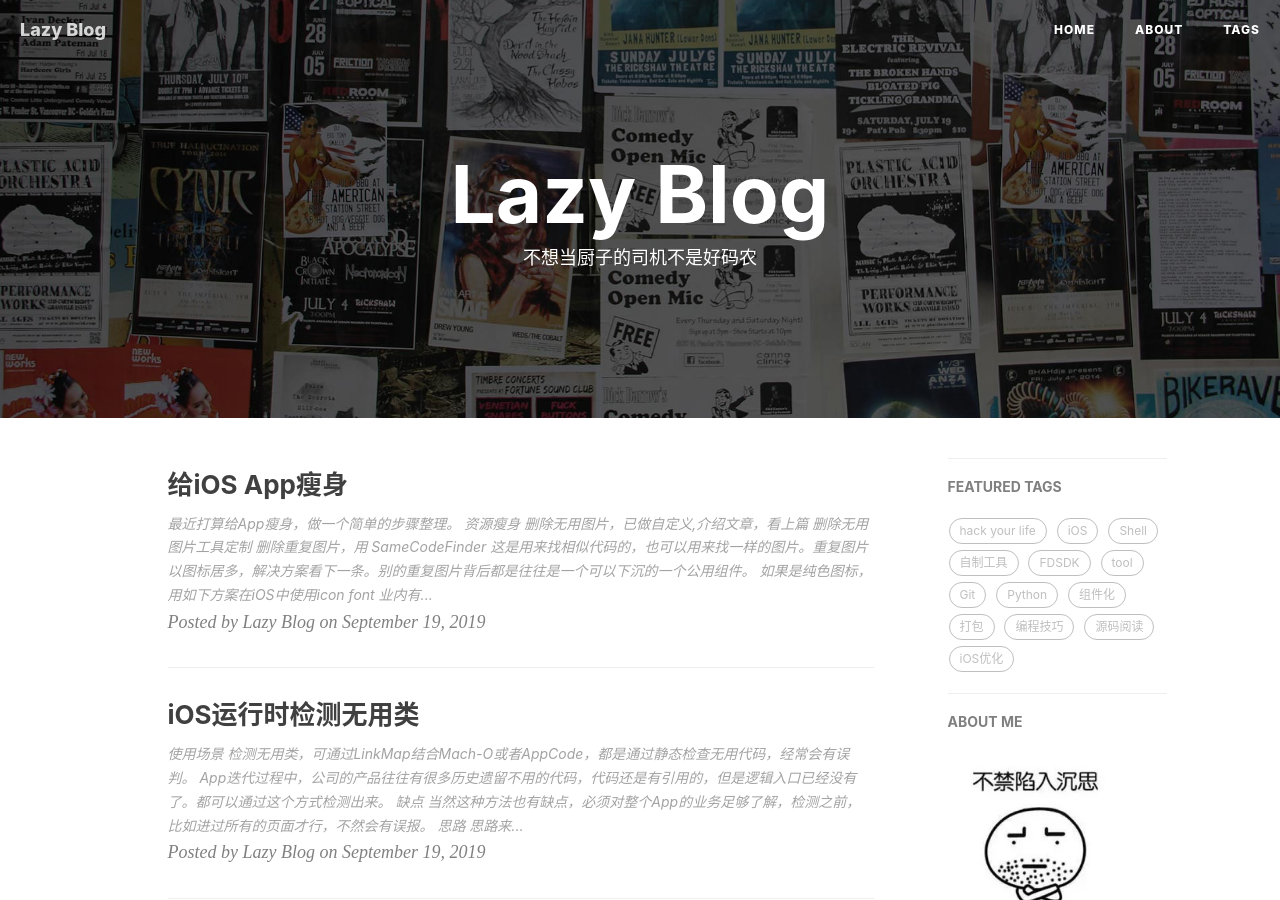
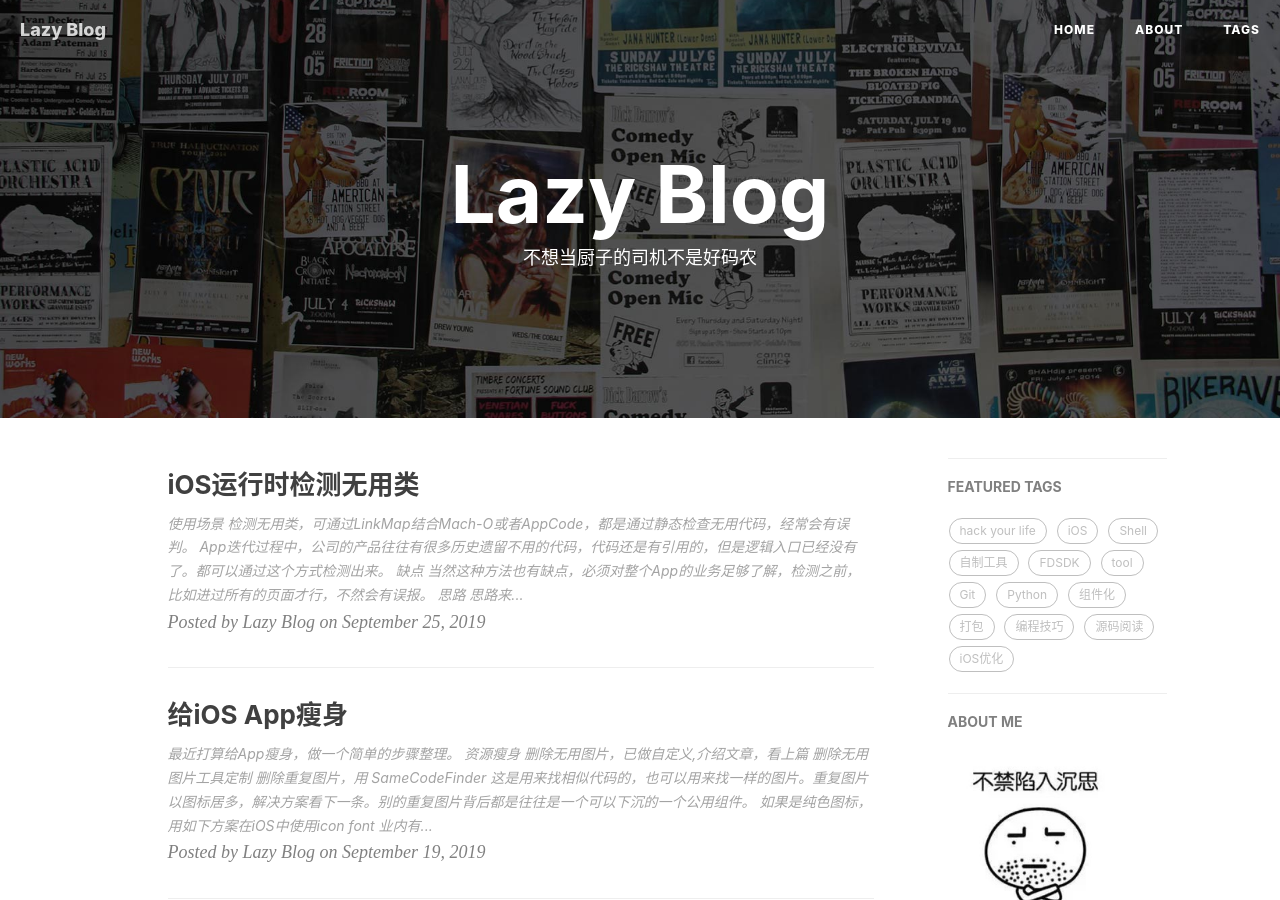
Before and after one commit to toolazytoname/toolazytoname.github.io, a Jekyll site: the page built from index.html, in a window 1280 px wide and 900 px high. Built offline with Jekyll 4.4.1, drawn with Linux system fonts in a browser that asks for light colours; nearby versions of some CDN libraries; the list of posts is cut into pages by our own code; comment, search, counter and statistics services are not loaded.

Commit message:
edit post

```diff
--- a/_posts/2019-09-25-iOS-runtime-unused-class-detect.markdown
+++ b/_posts/2019-09-25-iOS-runtime-unused-class-detect.markdown
@@ -2,7 +2,7 @@
 
 layout: post
 title:  "iOS运行时检测无用类"
-date:   2019-9-19 16:47:32 +0800
+date:   2019-9-25 14:50:32 +0800
 categories: iOS
 catalog:  true
 tags:
@@ -34,7 +34,7 @@ bool isInitialized() {
 }
 ~~~
 
-保存在元类的 class_rw_t 结构体的flags的信息里面，flag的1<<29位记录的就是这个类是否初始化了的信息。课程里只是提供了这么一个思路，
+保存在元类的 class_rw_t 结构体的flags的信息里面，flag的1<<29位记录的就是这个类是否初始化了的信息。课程里只是提供了这么一个思路。
 
 # 如何实现呢？
 
```
